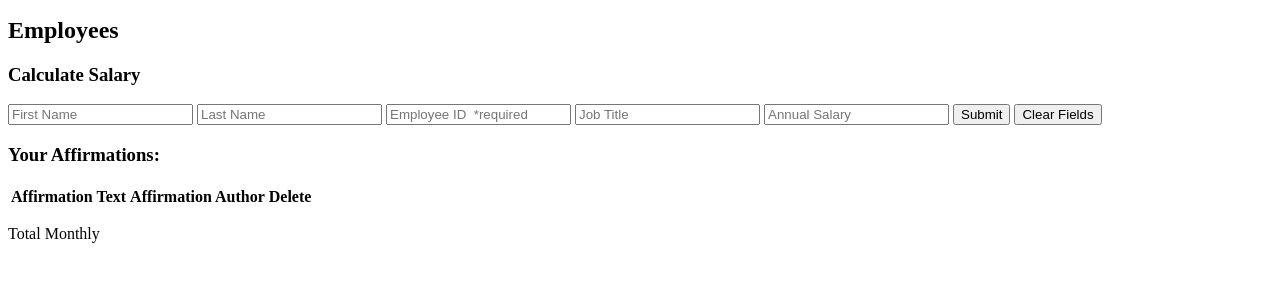
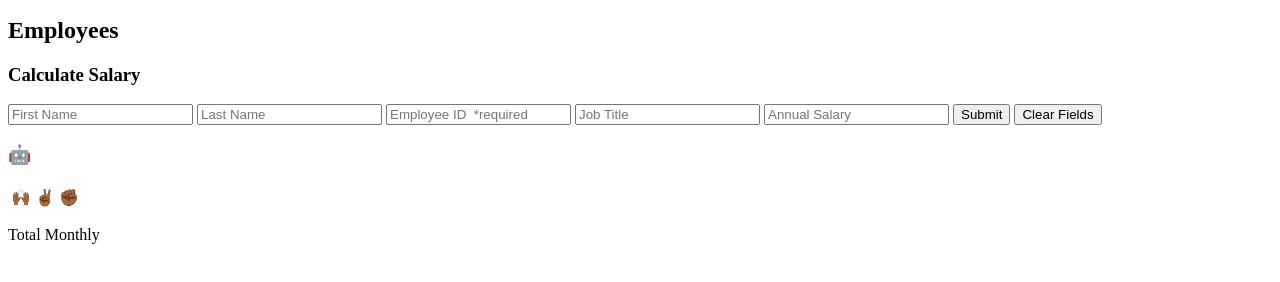
Before and after one commit to Bmccampbell12/Weekend-salary-calculator, a website: page index.html in a window 1280 px wide. Shown: the part 110-392 px from the top of the page. Drawn offline with Linux system fonts and the light colour scheme.

Commit message:
quick fix

```diff
--- a/index.html
+++ b/index.html
@@ -47,15 +47,15 @@
           type="text">
 
         <button onClick="submitText(event)">Submit</button>
-        <button onClick="clearFields(event)">Clear Fields</button> <!--added a clearFields() to this onclick!-->
+        <button onClick="clearFields(event)">Clear Fields</button> <!--clearFields() to this onclick!-->
         <section>
-          <h3>Your Affirmations:</h3>
+          <h3>🤖</h3>
           <table>
             <thead>
               <tr>
-                <th>Affirmation Text</th>
-                <th>Affirmation Author</th>
-                <th>Delete</th>
+                <th>🙌🏾</th>
+                <th>✌🏾</th>
+                <th>✊🏾</th>
               </tr>
             </thead>
             <tbody id = "table">
```
